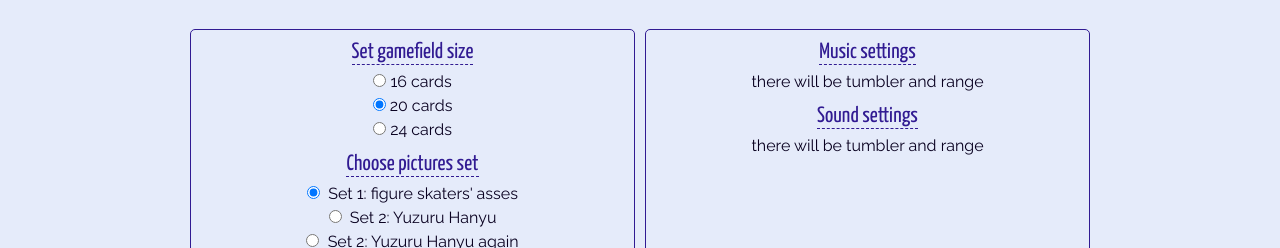
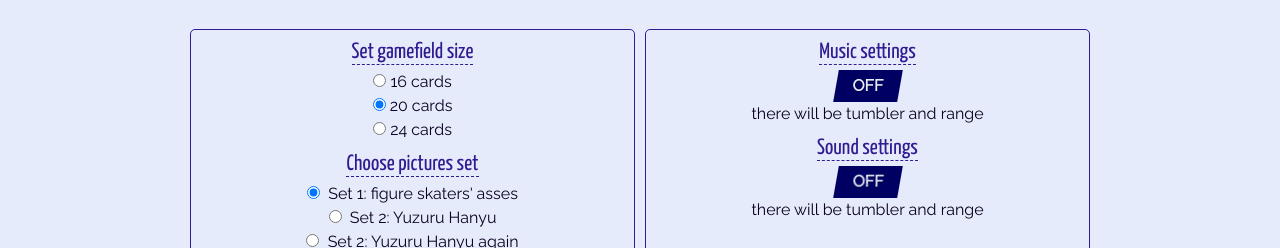
Before and after one commit to Angoulema/react-game, a React (Create React App) app: page /settings in a window 1280 px wide. Shown: the part 177-425 px from the top of the page. Built offline with nearby package versions, Linux system fonts and the light colour scheme; no server answers.

Commit message:
feat: add toggling sounds in settings

```diff
--- a/src/components/settings/settings.scss
+++ b/src/components/settings/settings.scss
@@ -71,6 +71,113 @@
         }
       }
     }
+    .settings-sounds {
+      .toggle {
+        position: relative;
+        display: flex;
+        justify-content: center;
+      }
+      .tgl {
+        display: none;
+        &,
+        &:after,
+        &:before,
+        & *,
+        & *:after,
+        & *:before,
+        & + .tgl-btn {
+          box-sizing: border-box;
+          &::selection {
+            background: none;
+          }
+        }
+
+        + .tgl-btn {
+          outline: 0;
+          display: block;
+          width: 4em;
+          height: 2em;
+          position: relative;
+          cursor: pointer;
+          user-select: none;
+          &:after,
+          &:before {
+            position: relative;
+            display: block;
+            content: "";
+            width: 50%;
+            height: 100%;
+          }
+
+          &:after {
+            left: 0;
+          }
+
+          &:before {
+            display: none;
+          }
+        }
+
+        &:checked + .tgl-btn:after {
+          left: 50%;
+        }
+      }
+      .tgl-skewed {
+        + .tgl-btn {
+          overflow: hidden;
+          transform: skew(-10deg);
+          backface-visibility: hidden;
+          transition: all .2s ease;
+          font-family: 'Raleway', sans-serif;
+          background: $b-primary-dark;
+          &:after,
+          &:before {
+            transform: skew(10deg);
+            display: inline-block;
+            transition: all .2s ease;
+            width: 100%;
+            text-align: center;
+            position: absolute;
+            line-height: 2em;
+            font-weight: bold;
+            color: $b-text-light;
+            text-shadow: 0 1px 0 rgba(0,0,0,.4);
+          }
+
+          &:after {
+            left: 100%;
+            content: attr(data-tg-on);
+          }
+
+          &:before {
+            left: 0;
+            content: attr(data-tg-off);
+          }
+
+          &:active {
+            background: $b-primary-dark;
+            &:before {
+              left: -10%;
+            }
+          }
+        }
+
+        &:checked + .tgl-btn {
+          background: $b-secondary-dark;
+          &:before {
+            left: -100%;
+          }
+
+          &:after {
+            left: 0;
+          }
+
+          &:active:after {
+            left: 10%;
+          }
+        }
+      }
+    }
     > .come-back-btn {
       grid-row: 2;
       grid-column: 1/span 2;
--- a/src/components/settings/settings.tsx
+++ b/src/components/settings/settings.tsx
@@ -56,7 +56,7 @@ const Settings: React.FC<IForSetting> = (props: IForSetting) => {
     console.log(value);
     updateCardSet(+value);
     updateIsGameNew(true);
-  }
+  };
 
   const CardColorOptionsHandler = (event: React.ChangeEvent<HTMLInputElement>) => {
     const { target } = event;
@@ -64,11 +64,19 @@ const Settings: React.FC<IForSetting> = (props: IForSetting) => {
     console.log(value);
     updateCardColor(+value);
     updateIsGameNew(true);
-  }
+  };
+
+  const MusicHandler = () => {
+    updateMusicOn(!isMusicOn);
+  };
+
+  const SoundHandler = () => {
+    updateSoundOn(!isSoundsOn);
+  };
 
   const OnSubmit = (event: React.FormEvent<HTMLFormElement>) => {
     event.preventDefault();
-  }
+  };
 
   return (
     <div className="settings-page">
@@ -166,6 +174,11 @@ const Settings: React.FC<IForSetting> = (props: IForSetting) => {
               <legend className="settings-legend">
                 Music settings
               </legend>
+              <span className="toggle">
+                <input id="music-set" className="tgl tgl-skewed" type="checkbox"
+                checked={isMusicOn} onChange={MusicHandler} />
+                <label className="tgl-btn" data-tg-off="OFF" data-tg-on="ON" htmlFor="music-set"></label>
+              </span>
               there will be tumbler
               and range
             </fieldset>
@@ -175,6 +188,11 @@ const Settings: React.FC<IForSetting> = (props: IForSetting) => {
               <legend className="settings-legend">
                 Sound settings
               </legend>
+              <span className="toggle">
+                <input id="sound-set" className="tgl tgl-skewed" type="checkbox"
+                checked={isSoundsOn} onChange={SoundHandler} />
+                <label className="tgl-btn" data-tg-off="OFF" data-tg-on="ON" htmlFor="sound-set"></label>
+              </span>
               there will be tumbler
               and range
             </fieldset>
```
